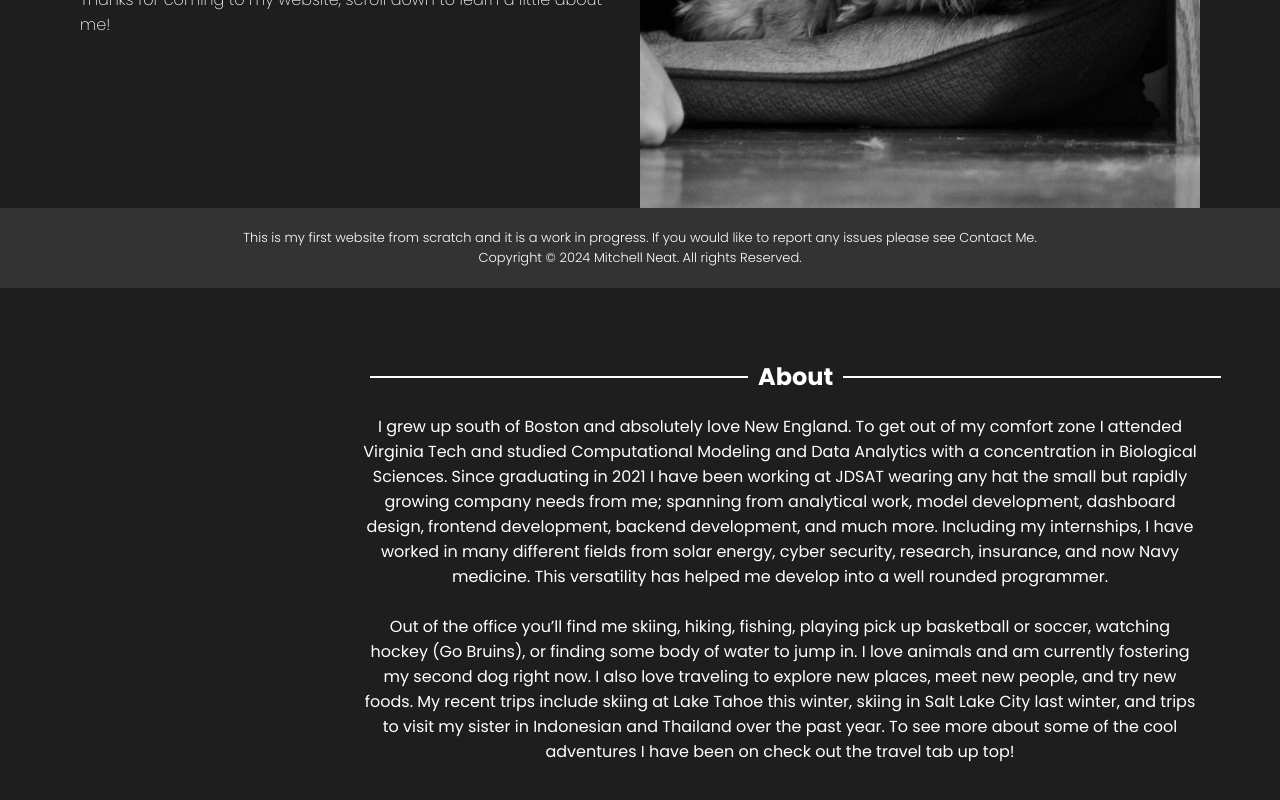
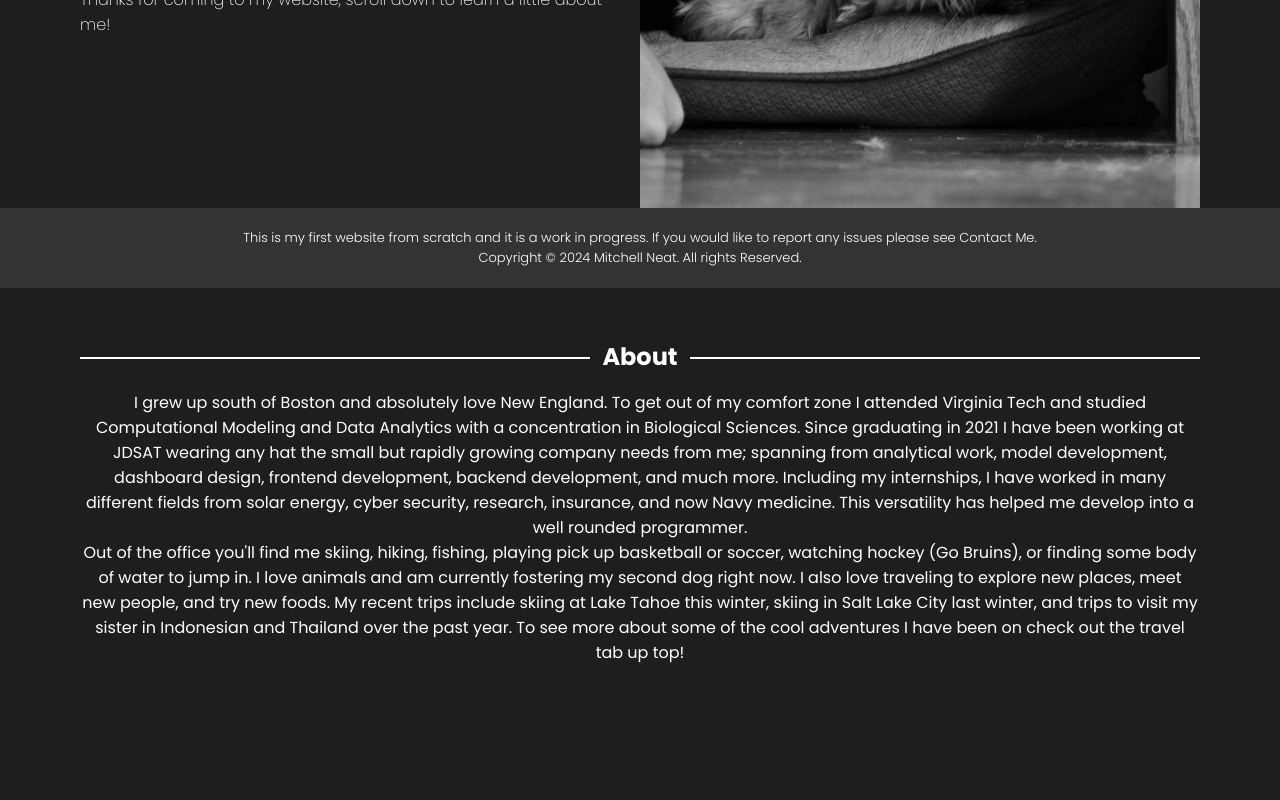
Before and after one commit to mitchneat/personalWebsite, a React (Create React App) app: page / in a window 1280 px wide. Shown: the part 512-1312 px from the top of the page. Built offline with nearby package versions, Linux system fonts and the light colour scheme.

Commit message:
fixing centering on about sections

```diff
--- a/src/components/landing/landing.css
+++ b/src/components/landing/landing.css
@@ -1,8 +1,8 @@
     #landing {
-        padding: 0 5rem; /* Adjust padding as needed */
+        padding: 0 5rem;
         display: flex;
-        flex-wrap: wrap; /* Allow items to wrap to the next line if necessary */
-        justify-content: space-between; /* Distribute items evenly along the main axis */
+        flex-wrap: wrap;
+        /* justify-content: space-between;  */
     }
 
 
@@ -63,29 +63,80 @@
             padding-right: 0;
         }
     } */
-    .about-section {
-        /* flex: 1; */
+
+
+    /* .line {
+        border-top: 2px solid blue;
+        justify-content: center;
+        width: 45%;
+        margin: 0 10px;
+    } */
+
+
+    /* h2 {
+        display: flex;
+        align-items: center;
+        margin: 20px 0;
+    } */
+
+    .bottom-section {
+        margin-top: 4rem;
+        margin-bottom: 1rem;
         width: 100%;
+        text-align: center;
+        position: relative; /* Position the pseudo-element relative to this container */
+    }
+
+    .bottom-section::before,
+    .bottom-section::after {
+        content: "";
+        position: absolute;
+        top: 50%;
+        width: calc(50% - 50px); /* Set the width dynamically */
+        height: 2px;
+        background-color: white;
+    }
+
+    .bottom-section::before {
+        left: 0;
+    }
+
+    .bottom-section::after {
+        right: 0;
+    }
+
+    h2 {
+        display: inline-block;
+        position: relative;
+        z-index: 1;
+        padding: 0 10px;
+        /* transform: translateY(50%); */
+    }
+
+    .paragraphsPart{
+        width: 100%;
+        text-align: center;
+        margin-bottom: 4rem;
+    }
+    /* .bottom-section{
         margin-top: 4rem;
         margin-bottom: 4rem;
         text-align: center;
     }
 
 
-    .line {
-        border-top: 2px solid white;
+    .line{
         display: inline-block;
-        width: 45%;
-        margin: 0 10px;
+        width: 40%;
+        max-width: 50px;
+        height: 2px;
+        background-color: blueviolet;
     }
 
-
     h2 {
-        display: flex;
-        align-items: center;
         margin: 20px 0;
     }
 
     h2 span {
         flex: none;
-    }
+    } */
--- a/src/components/landing/landing.js
+++ b/src/components/landing/landing.js
@@ -19,10 +19,10 @@ const Landing = () => {
                 </div>
             </div>
 
-            <br/>
-            <br/>
-            <div className="about-section">
-                <h2><span class="line"></span> About <span class="line"></span></h2>
+            <div class="bottom-section">
+                <h2>About</h2>
+            </div>
+            <div className="paragraphsPart">
                 <p>I grew up south of Boston and absolutely love New England.
                     To get out of my comfort zone I attended Virginia Tech and studied Computational Modeling and Data Analytics with a concentration in Biological Sciences.
                     Since graduating in 2021 I have been working at JDSAT wearing any hat the small but rapidly growing company needs from me;
@@ -30,9 +30,7 @@ const Landing = () => {
                     Including my internships, I have worked in many different fields from solar energy, cyber security, research, insurance, and now Navy medicine.
                     This versatility has helped me develop into a well rounded programmer.
                 </p>
-                <br/>
-                <p>
-                Out of the office you’ll find me skiing, hiking, fishing, playing pick up basketball or soccer, watching hockey (Go Bruins),
+                <p>Out of the office you'll find me skiing, hiking, fishing, playing pick up basketball or soccer, watching hockey (Go Bruins),
                 or finding some body of water to jump in. I love animals and am currently fostering my second dog right now.
                 I also love traveling to explore new places, meet new people, and try new foods.
                 My recent trips include skiing at Lake Tahoe this winter, skiing in Salt Lake City last winter, and trips to visit my sister in Indonesian and Thailand over the past year.
--- a/src/components/landing/landingbackup.css
+++ b/src/components/landing/landingbackup.css
@@ -132,7 +132,7 @@
 
 
     .line {
-        border-top: 2px solid white;
+        border-top: 2px solid blue;
         display: inline-block;
         width: 40%;
         margin: 0 10px;
--- a/src/components/photoEveryday/photoEveryday.css
+++ b/src/components/photoEveryday/photoEveryday.css
@@ -4,29 +4,57 @@
     justify-content: center;
     min-height: 100vh;
     flex-direction: column;
+    padding: 0 5rem;
 }
 
 .videoPlayer{
-    width:50%;
+    width:55%;
     height: auto;
     /* max-width: 100%;
     max-height: 100%; */
 }
 
-.about-section {
-    /* flex: 1; */
-    width: 75%;
+.bottom-section {
     margin-top: 4rem;
-    margin-bottom: 4rem;
+    margin-bottom: 1rem;
+    width: 100%;
     text-align: center;
+    position: relative; /* Position the pseudo-element relative to this container */
 }
 
-.line {
-    border-top: 2px solid white;
+.bottom-section::before,
+.bottom-section::after {
+    content: "";
+    position: absolute;
+    top: 50%;
+    width: calc(50% - 50px); /* Set the width dynamically */
+    height: 2px;
+    background-color: white;
+}
+
+.bottom-section::before {
+    left: 0;
+}
+
+.bottom-section::after {
+    right: 0;
+}
+
+h2 {
     display: inline-block;
-    width: 45%;
-    margin: 0 10px;
+    position: relative;
+    z-index: 1;
+    padding: 0 10px;
+    /* transform: translateY(50%); */
 }
+
+.paragraphsPart{
+    width: 100%;
+    text-align: center;
+    margin-bottom: 4rem;
+}
+
+
 
 @media screen and (max-width: 768px) {
     .about-section {
--- a/src/components/photoEveryday/photoEveryday.js
+++ b/src/components/photoEveryday/photoEveryday.js
@@ -1,40 +1,7 @@
-// import React, { Component } from 'react';
 import React from 'react';
-
 import './photoEveryday.css';
 import fullVid from '../../assets/composite.mp4';
-// import videojs from 'video.js';
-// import 'video.js/dist/video-js.css';
 
-// class MyVideoPlayer extends Component {
-//   constructor(props) {
-//     super(props);
-//     this.videoNode = React.createRef();
-//   }
-
-//   componentDidMount() {
-//     // Initialize Video.js if the component is mounted
-//     this.player = videojs(this.videoNode.current, this.props, function onPlayerReady() {
-//       console.log('Player is ready');
-//     });
-//   }
-
-//   componentWillUnmount() {
-//     if (this.player) {
-//       this.player.dispose();
-//     }
-//   }
-
-//   render() {
-//     return (
-//       <div data-vjs-player>
-//         <video ref={this.videoNode} className="video-js" controls>
-//           <source src={this.props.src} type="video/mp4" />
-//         </video>
-//       </div>
-//     );
-//   }
-// }
 const PhotoED = () => {
   return (
 
@@ -44,10 +11,11 @@ const PhotoED = () => {
           This video does not contain audio tracks.
       </video>
 
+      <div class="bottom-section">
+                <h2>About</h2>
+      </div>
+      <div className="paragraphsPart">
 
-
-      <div className="about-section">
-        <h2><span class="line"></span> About <span class="line"></span></h2>
         <p> I started taking a picture of myself (almost) everyday at the end of June in 2021. I had seen a couple videos of people doing this, specifically Hugo Cornellier and Christoph Rehage,
           and wanted to do the same. For almost 2 years I didn't do anything with the pictures expecting the project
           to the work of decades not months. In recent months I have been forgetful of my daily picture especially when I am traveling therefore missing the coolest pictures.
@@ -61,18 +29,7 @@ const PhotoED = () => {
           I know one at least one picture is centered on a friend of mine instead of me. Did you catch it?
         </p>
       </div>
-
-
-
-
     </div>
-
-
-
-
-
-
-
   );
 }
 
```
Lines whose indentation alone changed are shown as unchanged.
